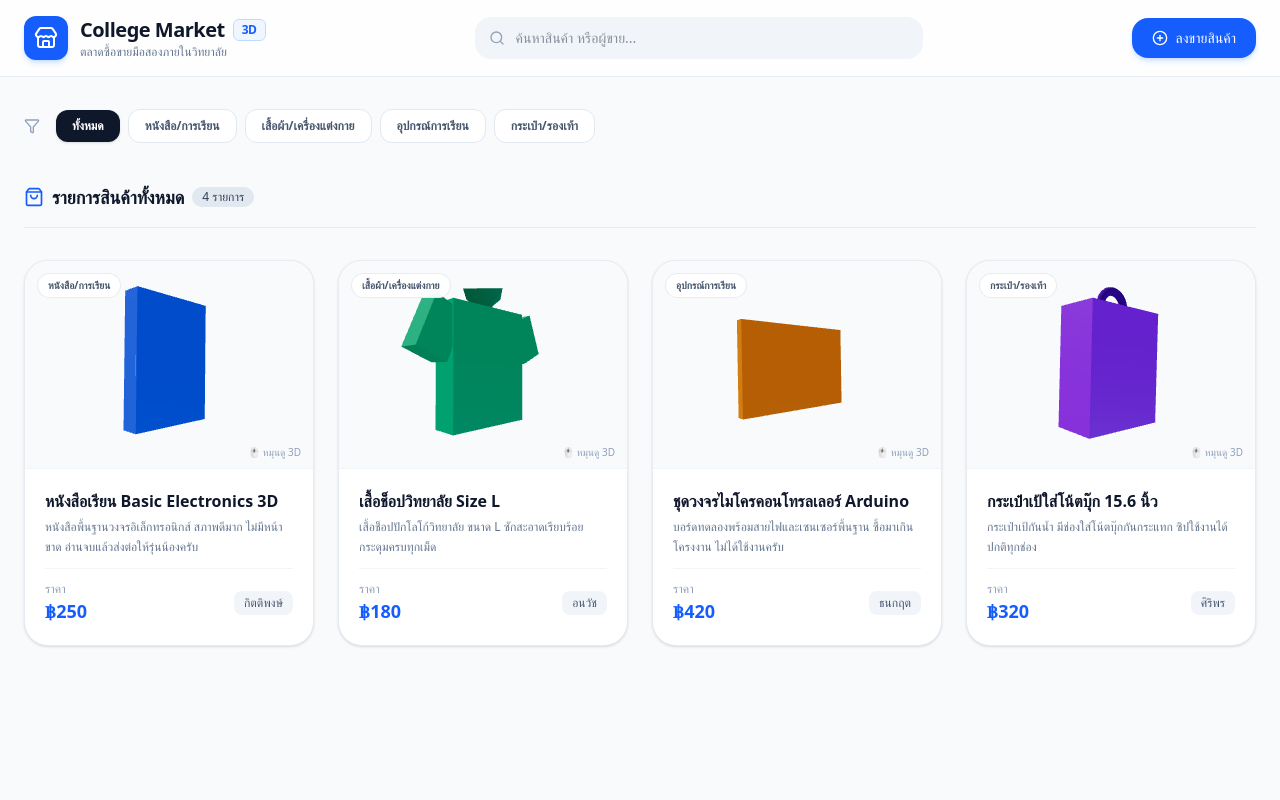
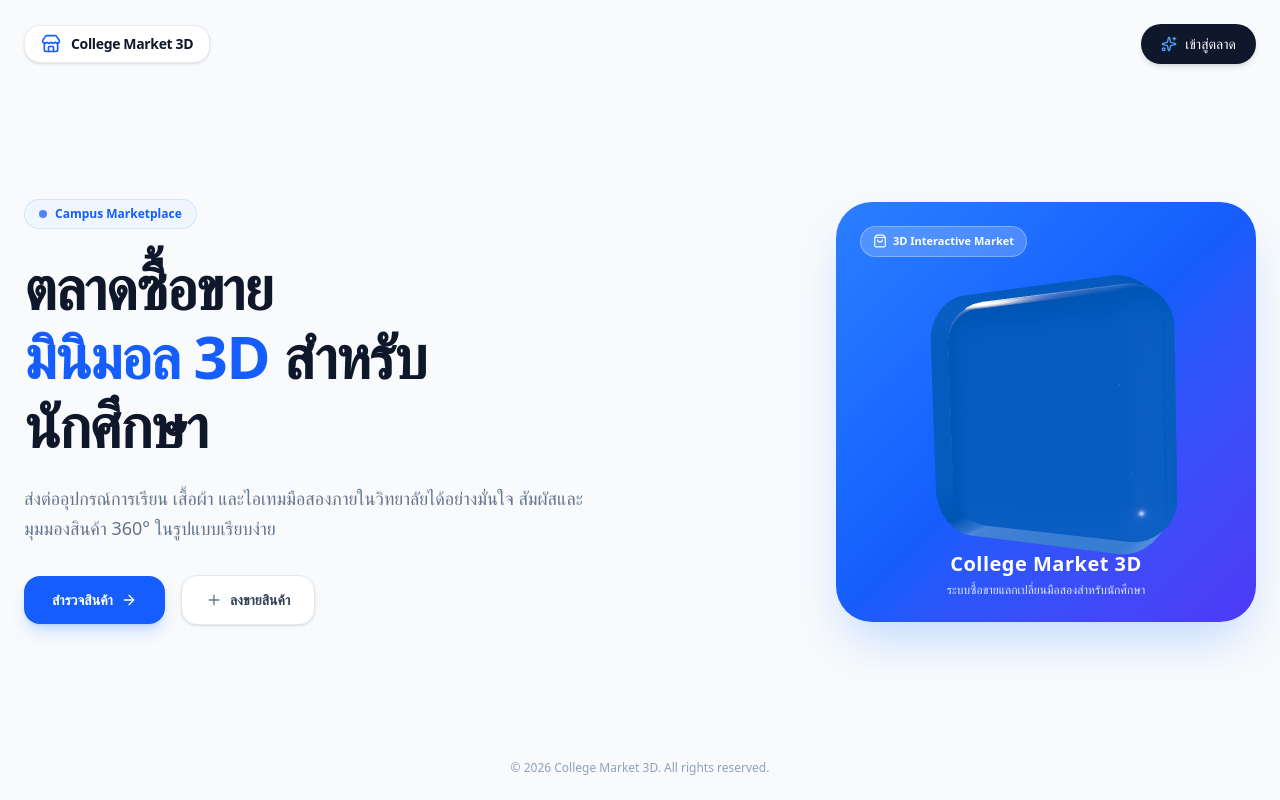
Before and after one commit to kanlaya06-stack/nextjs-boilerplate, a Next.js app: page / in a window 1280 px wide. Built offline with nearby package versions, Linux system fonts and the light colour scheme.

Commit message:
Update page.tsx

```diff
--- a/app/page.tsx
+++ b/app/page.tsx
@@ -1,342 +1,138 @@
 'use client';
 
-import React, { useState, useRef } from 'react';
+import React, { useRef } from 'react';
+import Link from 'next/link';
 import { Canvas, useFrame } from '@react-three/fiber';
-import { OrbitControls, Float, Box, Cylinder, Torus, Cone } from '@react-three/drei';
-import { motion, AnimatePresence } from 'framer-motion';
-import {
-  Store, Search, PlusCircle, X,
-  Filter, ShoppingBag, ArrowRight
-} from 'lucide-react';
-import Link from 'next/link';
+import { Float, RoundedBox } from '@react-three/drei';
+import { Store, ArrowRight, Plus, Sparkles, ShoppingBag } from 'lucide-react';
 
-const INITIAL_PRODUCTS = [
-  {
-    id: '1',
-    name: 'หนังสือเรียน Basic Electronics 3D',
-    category: 'หนังสือ/การเรียน',
-    price: 250,
-    condition: 'สภาพ 95% (มีไฮไลท์นิดหน่อย)',
-    seller: 'กิตติพงษ์ (แผนกอิเล็กทรอนิกส์)',
-    description: 'หนังสือพื้นฐานวงจรอิเล็กทรอนิกส์ สภาพดีมาก ไม่มีหน้าขาด อ่านจบแล้วส่งต่อให้รุ่นน้องครับ',
-    type: 'book',
-  },
-  {
-    id: '2',
-    name: 'เสื้อช็อปวิทยาลัย Size L',
-    category: 'เสื้อผ้า/เครื่องแต่งกาย',
-    price: 180,
-    condition: 'มือสอง สภาพดี',
-    seller: 'อนวัช (ช่างยนต์)',
-    description: 'เสื้อช็อปปักโลโก้วิทยาลัย ขนาด L ซักสะอาดเรียบร้อย กระดุมครบทุกเม็ด',
-    type: 'shirt',
-  },
-  {
-    id: '3',
-    name: 'ชุดวงจรไมโครคอนโทรลเลอร์ Arduino',
-    category: 'อุปกรณ์การเรียน',
-    price: 420,
-    condition: 'ของใหม่ Unbox',
-    seller: 'ธนกฤต (คอมพิวเตอร์)',
-    description: 'บอร์ดทดลองพร้อมสายไฟและเซนเซอร์พื้นฐาน ซื้อมาเกินโครงงาน ไม่ได้ใช้งานครับ',
-    type: 'tech',
-  },
-  {
-    id: '4',
-    name: 'กระเป๋าเป้ใส่โน้ตบุ๊ก 15.6 นิ้ว',
-    category: 'กระเป๋า/รองเท้า',
-    price: 320,
-    condition: 'สภาพ 90%',
-    seller: 'ศิริพร (การบัญชี)',
-    description: 'กระเป๋าเป้กันน้ำ มีช่องใส่โน้ตบุ๊กกันกระแทก ซิปใช้งานได้ปกติทุกช่อง',
-    type: 'bag',
-  },
-];
-
-function RealisticProduct3D({ type }: { type: string }) {
-  const groupRef = useRef<any>(null);
+// ส่วนจำลองโมเดล 3D ไอคอนร้านค้าการ์ดฝั่งขวา
+function StoreIcon3D() {
+  const meshRef = useRef<any>(null);
 
   useFrame((_, delta) => {
-    if (groupRef.current) {
-      groupRef.current.rotation.y += delta * 0.6;
+    if (meshRef.current) {
+      meshRef.current.rotation.y += delta * 0.5;
     }
   });
 
   return (
-    <group ref={groupRef}>
-      <ambientLight intensity={1.8} />
-      <directionalLight position={[5, 8, 5]} intensity={2.5} color="#ffffff" />
-      <directionalLight position={[-5, -4, -4]} intensity={0.8} color="#93c5fd" />
+    <group ref={meshRef}>
+      <ambientLight intensity={1.5} />
+      <directionalLight position={[5, 5, 5]} intensity={2} color="#ffffff" />
+      <directionalLight position={[-5, -5, -5]} intensity={0.5} color="#93c5fd" />
 
-      <Float speed={2} rotationIntensity={0.3} floatIntensity={0.6}>
-        {type === 'book' && (
-          <group>
-            <Box args={[1.8, 2.4, 0.35]}>
-              <meshStandardMaterial color="#2563eb" roughness={0.3} />
-            </Box>
-            <Box args={[1.68, 2.3, 0.28]} position={[0.05, 0, 0]}>
-              <meshStandardMaterial color="#f8fafc" roughness={0.9} />
-            </Box>
-          </group>
-        )}
-
-        {type === 'shirt' && (
-          <group>
-            <Box args={[1.8, 2.2, 0.5]} position={[0, -0.1, 0]}>
-              <meshStandardMaterial color="#059669" roughness={0.4} />
-            </Box>
-            <Cone args={[0.5, 0.4, 4]} position={[0, 1.1, 0]} rotation={[0, 0, Math.PI]}>
-              <meshStandardMaterial color="#047857" />
-            </Cone>
-            <Box args={[0.6, 0.9, 0.45]} position={[-1.1, 0.5, 0]} rotation={[0, 0, -0.4]}>
-              <meshStandardMaterial color="#059669" />
-            </Box>
-            <Box args={[0.6, 0.9, 0.45]} position={[1.1, 0.5, 0]} rotation={[0, 0, 0.4]}>
-              <meshStandardMaterial color="#059669" />
-            </Box>
-          </group>
-        )}
-
-        {type === 'tech' && (
-          <group>
-            <Box args={[2.4, 1.6, 0.15]}>
-              <meshStandardMaterial color="#d97706" roughness={0.2} metalness={0.1} />
-            </Box>
-            <Box args={[0.8, 0.6, 0.1]} position={[-0.4, 0.2, 0.12]}>
-              <meshStandardMaterial color="#1e293b" metalness={0.8} roughness={0.2} />
-            </Box>
-            <Cylinder args={[0.2, 0.2, 0.4, 16]} position={[0.6, -0.2, 0.25]} rotation={[Math.PI / 2, 0, 0]}>
-              <meshStandardMaterial color="#3b82f6" metalness={0.5} />
-            </Cylinder>
-            <Cylinder args={[0.18, 0.18, 0.35, 16]} position={[0.6, 0.3, 0.22]} rotation={[Math.PI / 2, 0, 0]}>
-              <meshStandardMaterial color="#ef4444" metalness={0.5} />
-            </Cylinder>
-          </group>
-        )}
-
-        {type === 'bag' && (
-          <group position={[0, -0.1, 0]}>
-            <Box args={[1.7, 2.2, 0.9]}>
-              <meshStandardMaterial color="#7c3aed" roughness={0.5} />
-            </Box>
-            <Box args={[1.3, 1.1, 0.35]} position={[0, -0.4, 0.55]}>
-              <meshStandardMaterial color="#6d28d9" roughness={0.5} />
-            </Box>
-            <Torus args={[0.3, 0.08, 16, 32, Math.PI]} position={[0, 1.15, 0]}>
-              <meshStandardMaterial color="#4c1d95" />
-            </Torus>
-          </group>
-        )}
+      <Float speed={2.5} rotationIntensity={0.4} floatIntensity={0.8}>
+        {/* ป้ายร้านค้า 3D สไตล์มินิมอล */}
+        <RoundedBox args={[2.2, 2.2, 0.4]} radius={0.4} smoothness={4}>
+          <meshStandardMaterial color="#3b82f6" roughness={0.2} metalness={0.1} />
+        </RoundedBox>
+        {/* สัญลักษณ์หลังคา / ตึก */}
+        <RoundedBox args={[1.2, 0.4, 0.5]} position={[0, 0.4, 0.1]} radius={0.08} smoothness={4}>
+          <meshStandardMaterial color="#ffffff" roughness={0.1} />
+        </RoundedBox>
+        <RoundedBox args={[1.4, 0.8, 0.45]} position={[0, -0.3, 0.1]} radius={0.1} smoothness={4}>
+          <meshStandardMaterial color="#ffffff" roughness={0.1} />
+        </RoundedBox>
       </Float>
-
-      <OrbitControls enableZoom={false} autoRotate autoRotateSpeed={1.2} />
     </group>
   );
 }
 
-export default function MarketplacePage() {
-  const [products] = useState(INITIAL_PRODUCTS);
-  const [selectedCategory, setSelectedCategory] = useState('ทั้งหมด');
-  const [searchQuery, setSearchQuery] = useState('');
-  const [activeProduct, setActiveProduct] = useState<typeof INITIAL_PRODUCTS[0] | null>(null);
+export default function LandingPage() {
+  return (
+    <div className="min-h-screen bg-[#f8fafc] text-slate-800 font-sans flex flex-col justify-between selection:bg-blue-500 selection:text-white">
 
-  const categories = ['ทั้งหมด', 'หนังสือ/การเรียน', 'เสื้อผ้า/เครื่องแต่งกาย', 'อุปกรณ์การเรียน', 'กระเป๋า/รองเท้า'];
-
-  const filteredProducts = products.filter(item => {
-    const matchesCategory = selectedCategory === 'ทั้งหมด' || item.category === selectedCategory;
-    const matchesSearch = item.name.toLowerCase().includes(searchQuery.toLowerCase()) ||
-                          item.seller.toLowerCase().includes(searchQuery.toLowerCase());
-    return matchesCategory && matchesSearch;
-  });
-
-  return (
-    <div className="min-h-screen bg-[#f8fafc] text-slate-800 font-sans pb-20">
-      <header className="sticky top-0 z-40 bg-white/80 backdrop-blur-md border-b border-slate-200/80 px-6 py-4">
-        <div className="max-w-7xl mx-auto flex flex-col md:flex-row md:items-center justify-between gap-4">
-          <div className="flex items-center gap-3">
-            <div className="p-2.5 rounded-xl bg-blue-600 text-white shadow-md shadow-blue-500/20">
-              <Store className="w-6 h-6" />
-            </div>
-            <div>
-              <h1 className="font-extrabold text-xl text-slate-900 tracking-tight flex items-center gap-2">
-                College Market <span className="text-blue-600 text-xs px-2 py-0.5 rounded-md bg-blue-50 border border-blue-200 font-bold">3D</span>
-              </h1>
-              <p className="text-xs text-slate-500">ตลาดซื้อขายมือสองภายในวิทยาลัย</p>
-            </div>
+      {/* Header / Navbar */}
+      <header className="max-w-7xl mx-auto w-full px-6 py-6 flex items-center justify-between">
+        <div className="flex items-center gap-2.5 px-4 py-2 rounded-2xl bg-white border border-slate-200/80 shadow-sm">
+          <Store className="w-5 h-5 text-blue-600" />
+          <span className="font-extrabold text-slate-900 text-sm tracking-tight">College Market 3D</span>
         </div>
 
-          <div className="flex items-center gap-3 flex-1 max-w-md">
-            <div className="relative w-full">
-              <Search className="w-4 h-4 text-slate-400 absolute left-3.5 top-1/2 -translate-y-1/2" />
-              <input
-                type="text"
-                placeholder="ค้นหาสินค้า หรือผู้ขาย..."
-                value={searchQuery}
-                onChange={(e) => setSearchQuery(e.target.value)}
-                className="w-full pl-10 pr-4 py-2.5 rounded-2xl bg-slate-100 border border-transparent focus:border-blue-500 focus:bg-white text-sm outline-none transition-all"
-              />
-              {searchQuery && (
-                <button onClick={() => setSearchQuery('')} className="absolute right-3 top-1/2 -translate-y-1/2 text-slate-400 hover:text-slate-600">
-                  <X className="w-4 h-4" />
+        <Link href="/market">
+          <button className="flex items-center gap-2 px-5 py-2.5 rounded-full bg-[#0f172a] hover:bg-slate-800 text-white font-medium text-sm transition-all shadow-md cursor-pointer">
+            <Sparkles className="w-4 h-4 text-blue-400" />
+            <span>เข้าสู่ตลาด</span>
           </button>
-              )}
-            </div>
+        </Link>
+      </header>
+
+      {/* Main Hero Section */}
+      <main className="max-w-7xl mx-auto w-full px-6 py-12 my-auto">
+        <div className="grid grid-cols-1 lg:grid-cols-12 gap-12 items-center">
+
+          {/* ฝั่งซ้าย: ข้อความและปุ่มกด */}
+          <div className="lg:col-span-7 space-y-6">
+
+            {/* Tag Badge */}
+            <div className="inline-flex items-center gap-2 px-3.5 py-1.5 rounded-full bg-blue-50 border border-blue-200/60 text-blue-600 text-xs font-semibold">
+              <span className="w-2 h-2 rounded-full bg-blue-600 animate-pulse" />
+              <span>Campus Marketplace</span>
             </div>
 
+            {/* หัวข้อหลัก */}
+            <h1 className="text-4xl sm:text-5xl lg:text-6xl font-black text-slate-900 leading-[1.15] tracking-tight">
+              ตลาดซื้อขาย<br />
+              <span className="text-blue-600">มินิมอล 3D</span> สำหรับ<br />
+              นักศึกษา
+            </h1>
+
+            {/* รายละเอียด */}
+            <p className="text-slate-500 text-base sm:text-lg leading-relaxed max-w-xl font-normal">
+              ส่งต่ออุปกรณ์การเรียน เสื้อผ้า และไอเทมมือสองภายในวิทยาลัยได้อย่างมั่นใจ สัมผัสและมุมมองสินค้า 360° ในรูปแบบเรียบง่าย
+            </p>
+
+            {/* ปุ่ม Action */}
+            <div className="pt-2 flex flex-wrap items-center gap-4">
+              <Link href="/market">
+                <button className="flex items-center gap-2 px-7 py-3.5 rounded-2xl bg-blue-600 hover:bg-blue-700 text-white font-bold text-sm shadow-lg shadow-blue-500/25 transition-all cursor-pointer">
+                  <span>สำรวจสินค้า</span>
+                  <ArrowRight className="w-4 h-4" />
+                </button>
+              </Link>
+
               <Link href="/product">
-            <button className="flex items-center gap-2 px-5 py-2.5 rounded-2xl bg-blue-600 hover:bg-blue-700 text-white font-medium text-sm shadow-md shadow-blue-500/20 transition-all cursor-pointer">
-              <PlusCircle className="w-4 h-4" />
+                <button className="flex items-center gap-2 px-6 py-3.5 rounded-2xl bg-white border border-slate-200 text-slate-700 hover:bg-slate-50 font-bold text-sm shadow-sm transition-all cursor-pointer">
+                  <Plus className="w-4 h-4 text-slate-500" />
                   <span>ลงขายสินค้า</span>
                 </button>
               </Link>
             </div>
-      </header>
-
-      <main className="max-w-7xl mx-auto px-6 pt-8 space-y-8">
-        <div className="flex items-center gap-2 overflow-x-auto pb-2 scrollbar-none">
-          <Filter className="w-4 h-4 text-slate-400 mr-2 flex-shrink-0" />
-          {categories.map((cat) => (
-            <button
-              key={cat}
-              onClick={() => setSelectedCategory(cat)}
-              className={`px-4 py-2 rounded-xl text-xs font-semibold whitespace-nowrap transition-all cursor-pointer ${
-                selectedCategory === cat
-                  ? 'bg-slate-900 text-white shadow-sm'
-                  : 'bg-white border border-slate-200 text-slate-600 hover:bg-slate-100'
-              }`}
-            >
-              {cat}
-            </button>
-          ))}
           </div>
 
-        <div className="flex items-center justify-between border-b border-slate-200/80 pb-4">
-          <h2 className="text-lg font-bold text-slate-900 flex items-center gap-2">
-            <ShoppingBag className="w-5 h-5 text-blue-600" />
-            <span>รายการสินค้าทั้งหมด</span>
-            <span className="text-xs bg-slate-200 text-slate-700 font-medium px-2.5 py-0.5 rounded-full">
-              {filteredProducts.length} รายการ
-            </span>
-          </h2>
+          {/* ฝั่งขวา: การ์ดแสดงผล 3D Interactive */}
+          <div className="lg:col-span-5 flex justify-center lg:justify-end">
+            <div className="w-full max-w-[420px] aspect-square bg-gradient-to-br from-blue-500 via-blue-600 to-indigo-600 rounded-[36px] p-6 shadow-2xl shadow-blue-500/30 flex flex-col justify-between relative overflow-hidden group">
+
+              {/* Badge มุมบนซ้ายของการ์ด */}
+              <div className="z-10 self-start inline-flex items-center gap-1.5 px-3 py-1.5 rounded-full bg-white/20 backdrop-blur-md border border-white/30 text-white text-[11px] font-semibold">
+                <ShoppingBag className="w-3.5 h-3.5" />
+                <span>3D Interactive Market</span>
               </div>
 
-        {filteredProducts.length > 0 ? (
-          <div className="grid grid-cols-1 sm:grid-cols-2 lg:grid-cols-4 gap-6">
-            {filteredProducts.map((item) => (
-              <motion.div
-                key={item.id}
-                layout
-                initial={{ opacity: 0, y: 15 }}
-                animate={{ opacity: 1, y: 0 }}
-                whileHover={{ y: -4 }}
-                transition={{ duration: 0.2 }}
-                onClick={() => setActiveProduct(item)}
-                className="bg-white border border-slate-200/80 rounded-3xl shadow-sm hover:shadow-xl transition-all overflow-hidden flex flex-col justify-between cursor-pointer group"
-              >
-                <div className="h-52 bg-slate-50 relative flex items-center justify-center border-b border-slate-100">
-                  <div className="absolute top-3 left-3 px-2.5 py-1 rounded-full bg-white/90 border border-slate-200/80 backdrop-blur-sm text-[10px] font-semibold text-slate-600 z-10">
-                    {item.category}
+              {/* Viewport แสดงโมเดล 3D */}
+              <div className="absolute inset-0 flex items-center justify-center pointer-events-auto">
+                <Canvas camera={{ position: [0, 0, 4.5], fov: 45 }}>
+                  <StoreIcon3D />
+                </Canvas>
               </div>
-                  <Canvas camera={{ position: [0, 0, 4.8], fov: 45 }}>
-                    <RealisticProduct3D type={item.type} />
-                  </Canvas>
-                  <div className="absolute bottom-2 right-3 text-[10px] text-slate-400 group-hover:text-blue-600 font-medium transition-colors">
-                    🖱️ หมุนดู 3D
+
+              {/* ข้อความด้านล่างการ์ด */}
+              <div className="z-10 text-center space-y-1">
+                <h3 className="text-white font-bold text-xl tracking-wide">College Market 3D</h3>
+                <p className="text-blue-100 text-xs font-light">ระบบซื้อขายแลกเปลี่ยนมือสองสำหรับนักศึกษา</p>
+              </div>
             </div>
           </div>
 
-                <div className="p-5 space-y-3 flex-1 flex flex-col justify-between">
-                  <div>
-                    <h3 className="font-bold text-slate-900 text-base group-hover:text-blue-600 transition-colors line-clamp-1">
-                      {item.name}
-                    </h3>
-                    <p className="text-xs text-slate-500 mt-1 line-clamp-2 leading-relaxed">
-                      {item.description}
-                    </p>
         </div>
-
-                  <div className="pt-3 border-t border-slate-100 flex items-center justify-between">
-                    <div>
-                      <span className="text-xs text-slate-400 block">ราคา</span>
-                      <span className="text-lg font-extrabold text-blue-600">฿{item.price}</span>
-                    </div>
-                    <span className="text-xs font-medium text-slate-600 bg-slate-100 px-2.5 py-1 rounded-lg">
-                      {item.seller.split(' ')[0]}
-                    </span>
-                  </div>
-                </div>
-              </motion.div>
-            ))}
-          </div>
-        ) : (
-          <div className="text-center py-16 bg-white border border-slate-200/80 rounded-3xl p-8 space-y-3">
-            <p className="text-slate-400 font-medium text-base">ไม่พบสินค้าที่คุณค้นหา</p>
-            <button
-              onClick={() => { setSearchQuery(''); setSelectedCategory('ทั้งหมด'); }}
-              className="text-xs text-blue-600 font-semibold hover:underline"
-            >
-              ล้างการค้นหาทั้งหมด
-            </button>
-          </div>
-        )}
       </main>
 
-      <AnimatePresence>
-        {activeProduct && (
-          <div className="fixed inset-0 z-50 flex items-center justify-center p-4 bg-slate-900/60 backdrop-blur-sm">
-            <motion.div
-              initial={{ opacity: 0, scale: 0.95, y: 10 }}
-              animate={{ opacity: 1, scale: 1, y: 0 }}
-              exit={{ opacity: 0, scale: 0.95, y: 10 }}
-              className="bg-white rounded-3xl max-w-2xl w-full shadow-2xl overflow-hidden relative border border-slate-100"
-            >
-              <button
-                onClick={() => setActiveProduct(null)}
-                className="absolute top-4 right-4 z-20 p-2 rounded-full bg-slate-100 hover:bg-slate-200 text-slate-600 transition-all"
-              >
-                <X className="w-5 h-5" />
-              </button>
-
-              <div className="grid grid-cols-1 md:grid-cols-2">
-                <div className="h-64 md:h-full bg-slate-50 flex items-center justify-center relative border-b md:border-b-0 md:border-r border-slate-100 min-h-[280px]">
-                  <Canvas camera={{ position: [0, 0, 4.8], fov: 45 }}>
-                    <RealisticProduct3D type={activeProduct.type} />
-                  </Canvas>
-                  <span className="absolute bottom-3 text-xs text-slate-400 bg-white/80 px-3 py-1 rounded-full border border-slate-200/60 backdrop-blur-sm">
-                    คลิกลากเพื่อหมุนสินค้า 3D
-                  </span>
-                </div>
-
-                <div className="p-6 space-y-4 flex flex-col justify-between">
-                  <div className="space-y-3">
-                    <span className="inline-block text-xs font-semibold px-2.5 py-1 rounded-lg bg-blue-50 text-blue-700 border border-blue-200/60">
-                      {activeProduct.category}
-                    </span>
-                    <h3 className="text-xl font-bold text-slate-900 leading-snug">{activeProduct.name}</h3>
-                    <p className="text-2xl font-extrabold text-blue-600">฿{activeProduct.price}</p>
-                    <p className="text-xs text-slate-600 leading-relaxed bg-slate-50 p-3 rounded-xl border border-slate-100">
-                      {activeProduct.description}
-                    </p>
-
-                    <div className="space-y-1.5 text-xs text-slate-500 pt-2">
-                      <p>✨ <strong>สภาพสินค้า:</strong> {activeProduct.condition}</p>
-                      <p>👤 <strong>ผู้ขาย:</strong> {activeProduct.seller}</p>
-                    </div>
-                  </div>
-
-                  <button
-                    onClick={() => alert(`ติดต่อผู้ขาย: ${activeProduct.seller}`)}
-                    className="w-full py-3 rounded-2xl bg-slate-900 hover:bg-slate-800 text-white font-semibold text-sm transition-all shadow-md flex items-center justify-center gap-2 cursor-pointer"
-                  >
-                    <span>แชทติดต่อผู้ซื้อขาย</span>
-                    <ArrowRight className="w-4 h-4" />
-                  </button>
-                </div>
-              </div>
-            </motion.div>
-          </div>
-        )}
-      </AnimatePresence>
+      {/* Footer บางๆ ด้านล่าง */}
+      <footer className="py-6 text-center text-xs text-slate-400">
+        © {new Date().getFullYear()} College Market 3D. All rights reserved.
+      </footer>
     </div>
   );
 }
```
Lines whose indentation alone changed are shown as unchanged.
